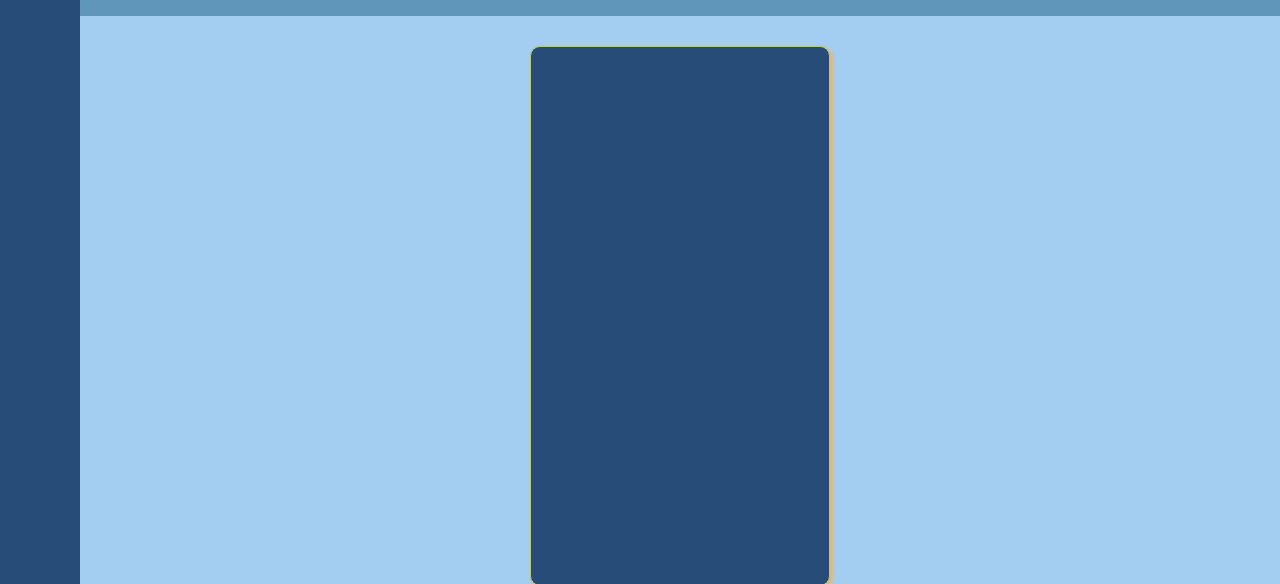
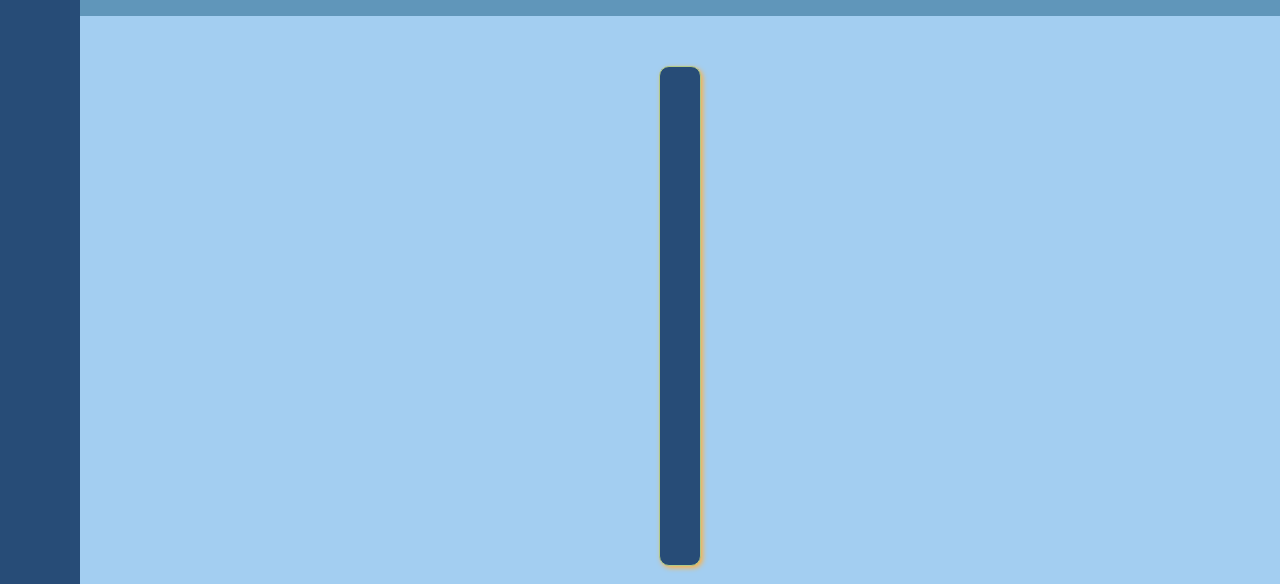
Before and after one commit to DEV-HenriQ/to-do-list--estudos, a plain HTML site: page index.html in a window 1280 px wide. Shown: the part 216-800 px from the top of the page. Drawn offline with Linux system fonts and the light colour scheme.

Commit message:
Ajustando CSS das tarefas

```diff
--- a/CSS/style.css
+++ b/CSS/style.css
@@ -206,15 +206,16 @@ body
 .container-tarefas
 {
    border: 1px solid var(--verde-limao);
-   width: 300px;
-   height: 90%;
+   width: auto;
+   height: auto;
+   min-height: 500px;
    border-radius: 10px;
    background-color: var(--dark-blue);
    box-shadow: 2px 2px 5px var(--orange);
    display: flex;
    flex-direction: column;
    justify-content: left;
-   padding: 25px 0 0 25px;
+   padding: 25px 15px 0 25px;
 }
 
 .container-tarefas ul
```
